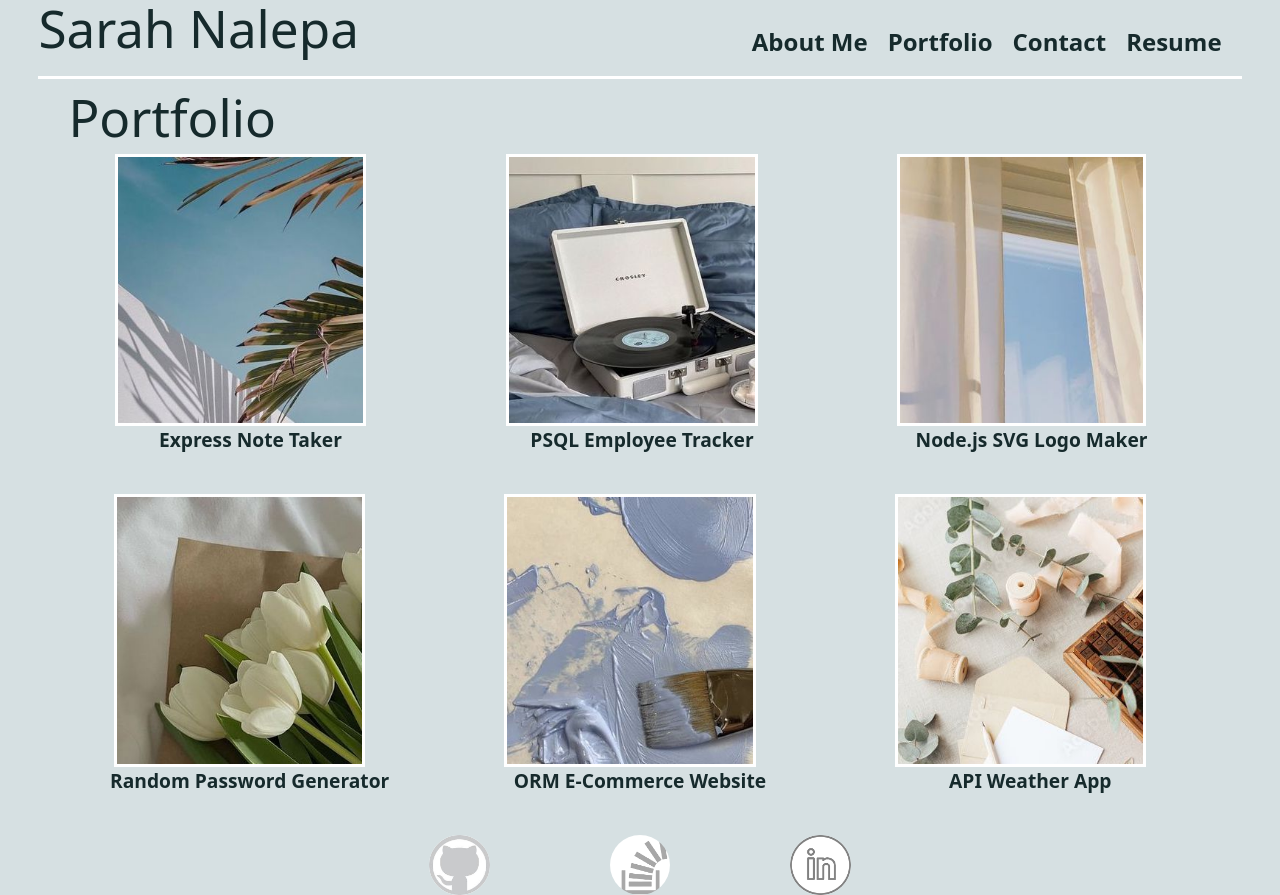
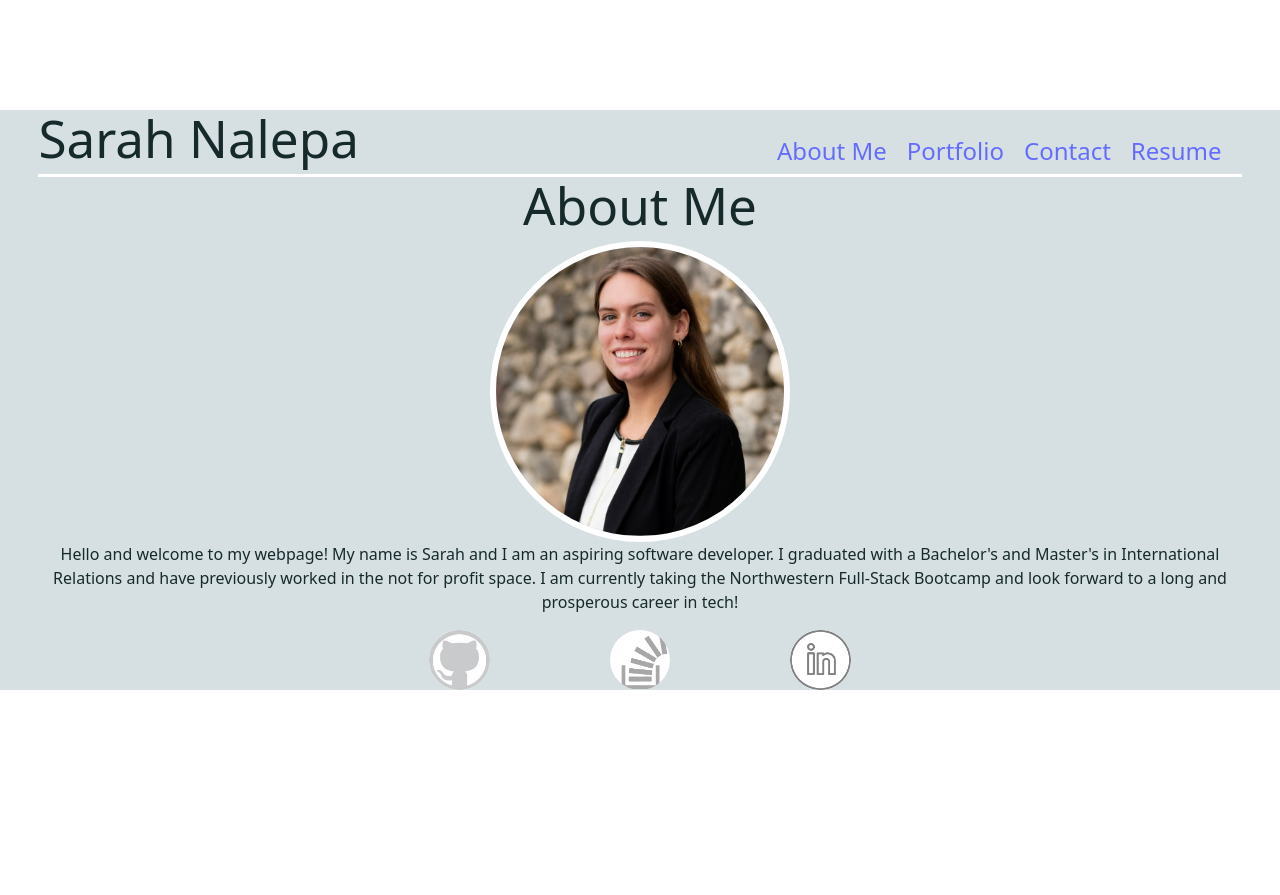
Before and after one commit to snalepa11/react-portfolio, a React (Vite) app in the folder react-portfoliov/: page / in a window 1280 px wide. After the commit the page ends 800 px from the top, so only its background shows below. Built offline with nearby package versions, Linux system fonts and the light colour scheme.

Commit message:
Added children routes with react router and create an outlet to display page sections

```diff
--- a/react-portfoliov/src/App.jsx
+++ b/react-portfoliov/src/App.jsx
@@ -1,28 +1,14 @@
-import { useState } from 'react'
-// import 'bootstrap/dist/css/bootstrap.min.css'
-import Home from './pages/Home'
-// import 'bootstrap/dist/css/bootstrap.min.css';
-import './App.css'
-import Resume from './pages/Resume'
-import Portfolio from './pages/Portfolio'
 import Header from './pages/Header'
 import Footer from './pages/Footer'
-import Contact from './pages/Contact'
-import NavTabs from './components/NavTabs'
-
+import { Outlet } from 'react-router'
+import './App.css'
 
 function App() {
-
   return (
     <div>
-       <Header></Header>
-       {/* <NavTabs></NavTabs> */}
-      {/* <Home></Home> */}
-      {/* <Resume></Resume>  */}
-      <Portfolio></Portfolio>
-      {/* <Contact></Contact> */}
+      <Header></Header>
+      <Outlet />
       <Footer></Footer>
-
     </div>
   )
 }
--- a/react-portfoliov/src/components/NavTabs.jsx
+++ b/react-portfoliov/src/components/NavTabs.jsx
@@ -1,8 +1,5 @@
 //Copy and paste from activities
 import { Link, useLocation } from 'react-router-dom';
-import { Button } from 'react-bootstrap';
-
-
 
 // Here we are using object destructuring assignment to pluck off our variables from the props object
 // We assign them to their own variable names
@@ -15,48 +12,45 @@ function NavTabs() {
   // const currentPage = useLocation().pathname;
 
   return (
-  <div>
-      <Button variant="success">Success</Button>
-  </div>
-    // <ul className="nav nav-tabs">
-    //   <li className="nav-item">
-    //     <Link
-    //       to="/AboutMe"
-    //       // This is a conditional (ternary) operator that checks to see if the current page is "Home"
-    //       // If it is, we set the current page to 'nav-link-active', otherwise we set it to 'nav-link'
-    //       // className={currentPage === '/' ? 'nav-link active' : 'nav-link'}
-    //     >
-    //       About Me
-    //     </Link>
-    //   </li>
-    //   <li className="nav-item">
-    //     <Link
-    //       to="/Portfolio"
-    //       // Check to see if the currentPage is `Blog`, and if so we use the active link class from bootstrap. Otherwise, we set it to a normal nav-link
-    //       // className={currentPage === '/Portfolio' ? 'nav-link active' : 'nav-link'}
-    //     >
-    //       Portfolio
-    //     </Link>
-    //   </li>
-    //   <li className="nav-item">
-    //     <Link
-    //       to="/Contact"
-    //       // Check to see if the currentPage is `Contact`, and if so we use the active link class from bootstrap. Otherwise, we set it to a normal nav-link
-    //       // className={currentPage === '/Contact' ? 'nav-link active' : 'nav-link'}
-    //     >
-    //       Contact
-    //     </Link>
-    //   </li>
-    //   <li className="nav-item">
-    //     <Link
-    //       to="/Resume"
-    //       // Check to see if the currentPage is `Contact`, and if so we use the active link class from bootstrap. Otherwise, we set it to a normal nav-link
-    //       // className={currentPage === '/Resume' ? 'nav-link active' : 'nav-link'}
-    //     >
-    //       Resume
-    //     </Link>
-    //   </li>
-    // </ul>
+    <ul className="nav nav-tabs">
+      <li className="nav-item">
+        <Link
+          to={"/"}
+          // This is a conditional (ternary) operator that checks to see if the current page is "Home"
+          // If it is, we set the current page to 'nav-link-active', otherwise we set it to 'nav-link'
+          // className={currentPage === '/' ? 'nav-link active' : 'nav-link'}
+        >
+          About Me
+        </Link>
+      </li>
+      <li className="nav-item">
+        <Link
+          to="/portfolio"
+          // Check to see if the currentPage is `Blog`, and if so we use the active link class from bootstrap. Otherwise, we set it to a normal nav-link
+          // className={currentPage === '/Portfolio' ? 'nav-link active' : 'nav-link'}
+        >
+          Portfolio
+        </Link>
+      </li>
+      <li className="nav-item">
+        <Link
+          to="/contact"
+          // Check to see if the currentPage is `Contact`, and if so we use the active link class from bootstrap. Otherwise, we set it to a normal nav-link
+          // className={currentPage === '/Contact' ? 'nav-link active' : 'nav-link'}
+        >
+          Contact
+        </Link>
+      </li>
+      <li className="nav-item">
+        <Link
+          to="/resume"
+          // Check to see if the currentPage is `Contact`, and if so we use the active link class from bootstrap. Otherwise, we set it to a normal nav-link
+          // className={currentPage === '/Resume' ? 'nav-link active' : 'nav-link'}
+        >
+          Resume
+        </Link>
+      </li>
+    </ul>
   );
 }
 
--- a/react-portfoliov/src/pages/Home.jsx
+++ b/react-portfoliov/src/pages/AboutMe.jsx
@@ -1,6 +1,6 @@
 import headshot from '../assets/headshot.jpeg'
 
-export default function Home() {
+export default function AboutMe() {
     return (
       <div>
         <h1>About Me</h1>
--- a/react-portfoliov/src/pages/Header.jsx
+++ b/react-portfoliov/src/pages/Header.jsx
@@ -1,19 +1,13 @@
 import '../App.css'
+import NavTabs from '../components/NavTabs';
 
 export default function Header(){
-    return(
+    return (
         <div>
-        <header class='flex'>
-         <h1>Sarah Nalepa</h1>
-         <div>
-         <ul class='flex' id='header'>
-            <li>About Me</li>
-            <li>Portfolio</li>
-            <li>Contact</li>
-            <li>Resume</li>
-         </ul>
-         </div>
-        </header>
+            <header class='flex'>
+                <h1>Sarah Nalepa</h1>
+                <NavTabs />
+            </header>
         </div>
     );
 }
```
Also changed, not shown: react-portfoliov/src/main.jsx (+12 -5 lines).
